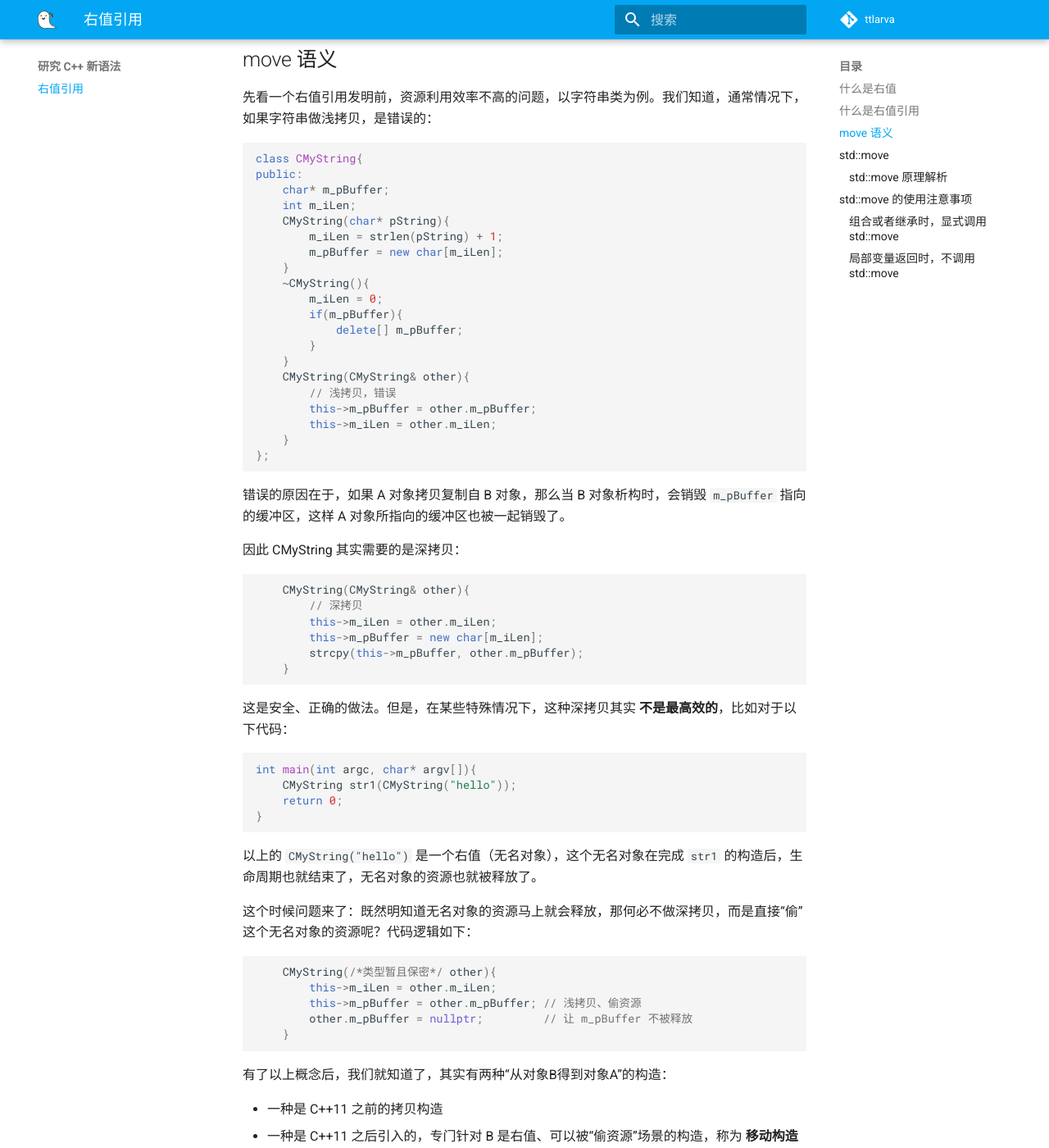
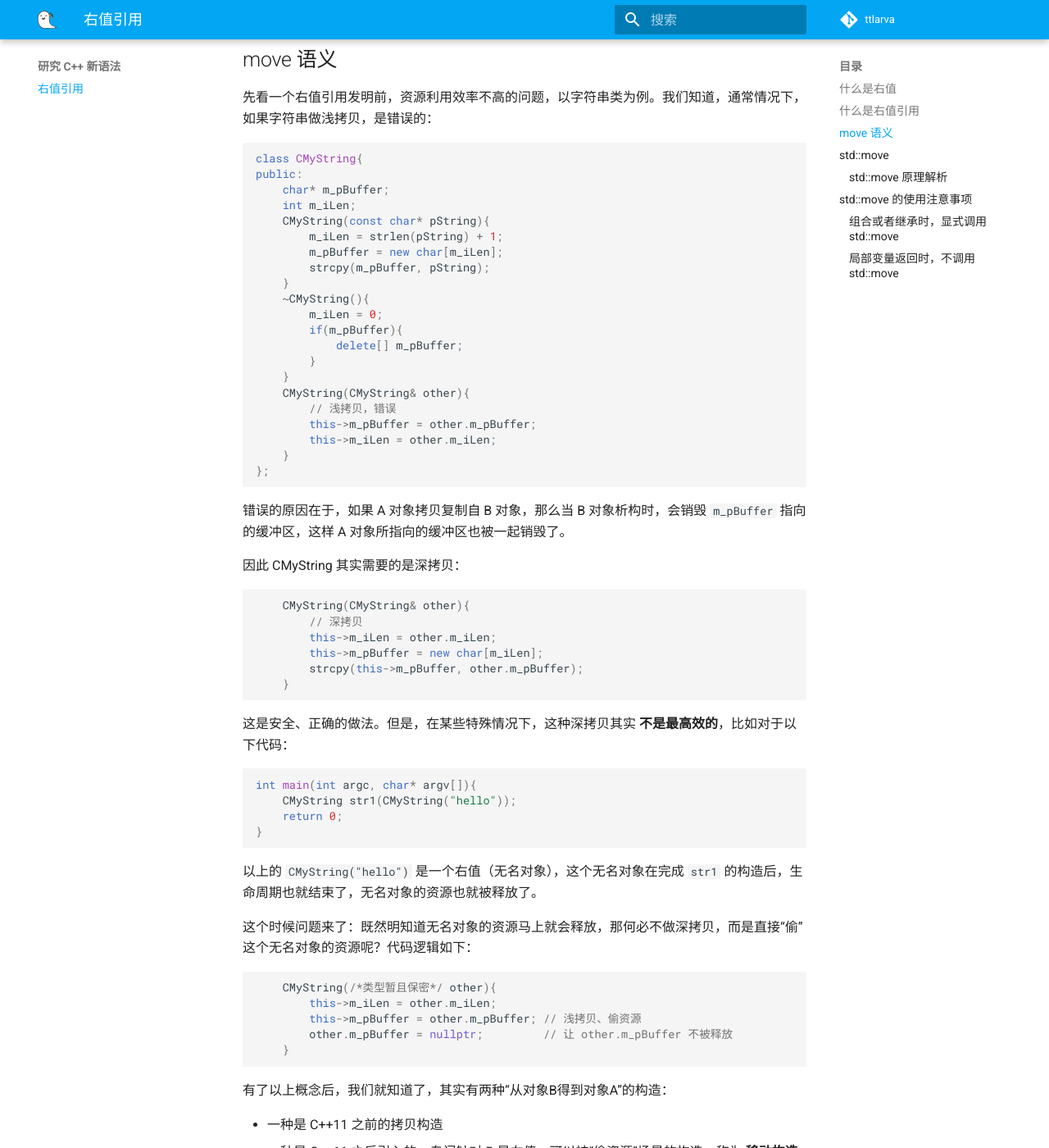
Before and after one commit to ttttLarva/Larva, an MkDocs documentation site: the page built from docs/learn_cpp/01_rvalue_ref.md, in a window 1280 px wide and 1400 px high, scrolled down 2105 px. Shown: the whole window at 82% size. Built offline with MkDocs 1.6.1 and Material for MkDocs 9.7.7, drawn with Linux system fonts in a browser that asks for light colours; comment, search, counter and statistics services are not loaded; the version menu is left out.

Commit message:
fix CMyString

````diff
--- a/docs/learn_cpp/01_rvalue_ref.md
+++ b/docs/learn_cpp/01_rvalue_ref.md
@@ -101,9 +101,10 @@ class CMyString{
 public:
 	char* m_pBuffer;
 	int m_iLen;
-	CMyString(char* pString){
+	CMyString(const char* pString){
 		m_iLen = strlen(pString) + 1;
 		m_pBuffer = new char[m_iLen];
+		strcpy(m_pBuffer, pString);
 	}
 	~CMyString(){
 		m_iLen = 0;
@@ -148,7 +149,7 @@ int main(int argc, char* argv[]){
 	CMyString(/*类型暂且保密*/ other){
 		this->m_iLen = other.m_iLen;
         this->m_pBuffer = other.m_pBuffer; // 浅拷贝、偷资源
-        other.m_pBuffer = nullptr;         // 让 m_pBuffer 不被释放
+        other.m_pBuffer = nullptr;         // 让 other.m_pBuffer 不被释放
 	}
 ```
 
````
